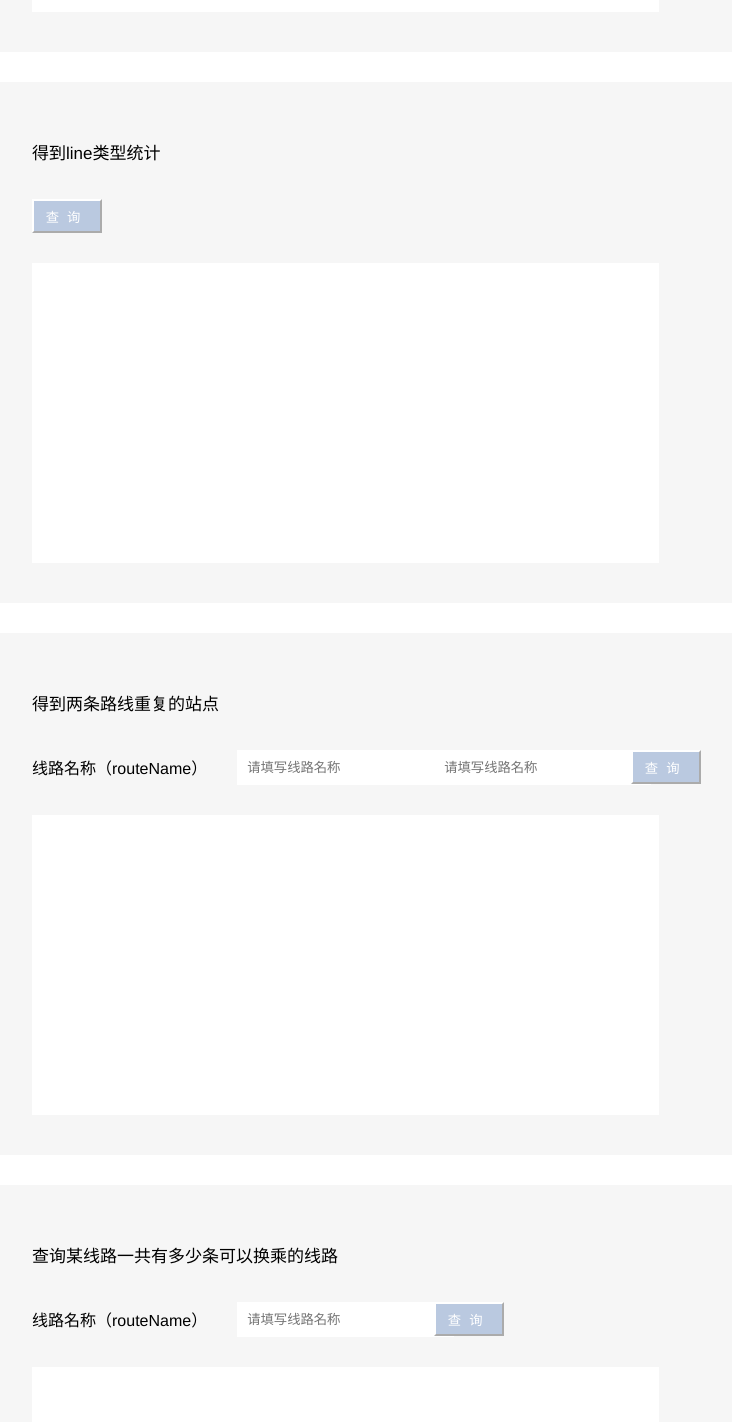
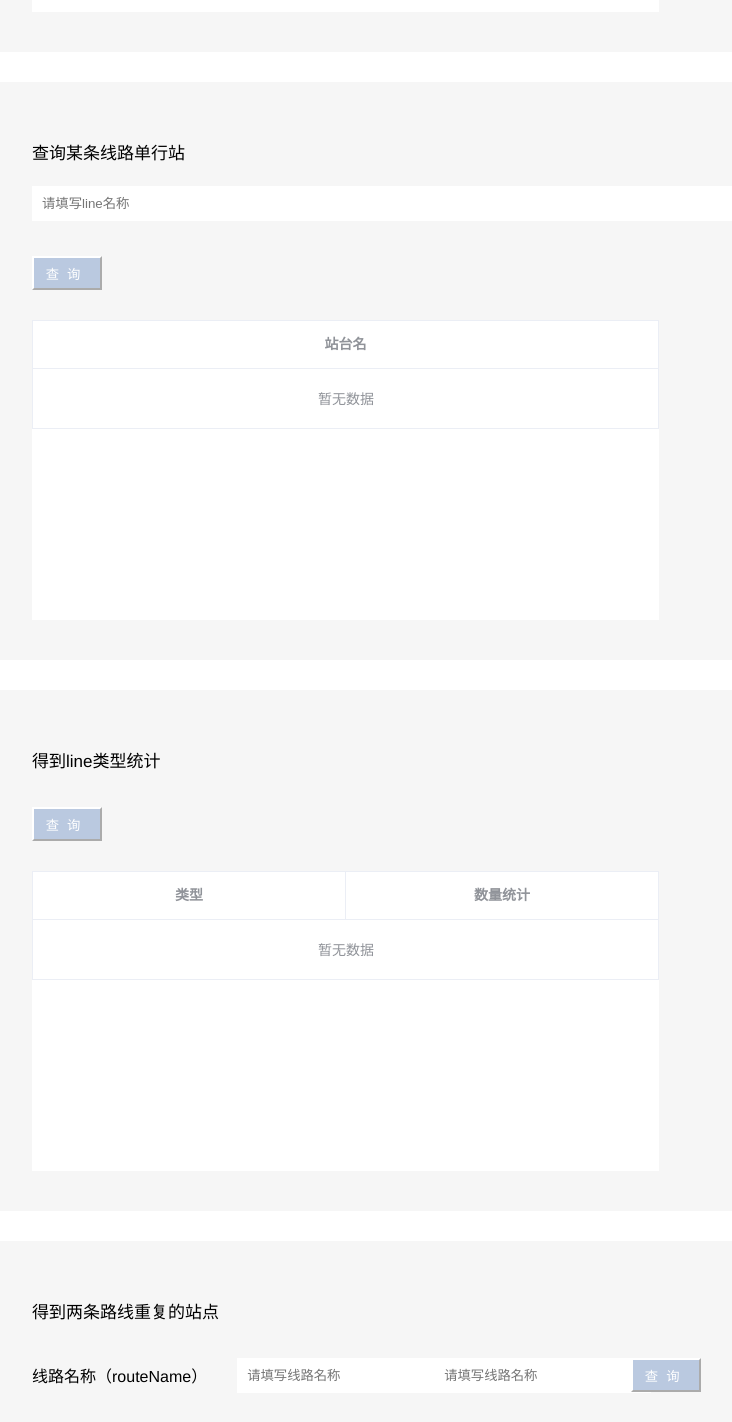
Before and after one commit to MoriningPerson/BusLine-Neo4j-FrontEnd, a Vue app: page /#/route_analyze in a window 1280 px wide. Shown: the part 1080-2502 px from the top of the page, without its empty margins (316-1048 px from the left). Built offline with nearby package versions, Linux system fonts and the light colour scheme.

Commit message:
修改4.2美化4.1-4.4

```diff
--- a/src/components/RouteAnalyze.vue
+++ b/src/components/RouteAnalyze.vue
@@ -8,11 +8,17 @@
     <div style="height:300px; width:100% ; background-color: white">
 
       <el-scrollbar style="height:100%; width: 100%">
-        <ul class="result-ul">
-          <li class="result-li" v-for="(item,index) in relatedStation15max" :key="index">
-            <RouteItem6 class="route-item" :stationInfo="item" :index="index"></RouteItem6>
-          </li>
-        </ul>
+<!--        <ul class="result-ul">-->
+<!--          <li class="result-li" v-for="(item,index) in relatedStation15max" :key="index">-->
+<!--            <RouteItem6 class="route-item" :stationInfo="item" :index="index"></RouteItem6>-->
+<!--          </li>-->
+<!--        </ul>-->
+        <el-table :data="relatedStation15max"  border style="width: 100%">
+          <el-table-column  prop="station.stationId"  label="站台id"  width="80"  align="center"></el-table-column>
+          <el-table-column  prop="station.name"  label="站台名"  width="100"  align="center"> </el-table-column>
+          <el-table-column  prop="num"  label="线路条数"  width="80"  align="center"> </el-table-column>
+          <el-table-column  prop="routeName"  :formatter="routeNameData"  label="线路名"  align="center"> </el-table-column>
+        </el-table>
       </el-scrollbar>
     </div>
   </div>
@@ -25,11 +31,34 @@
       <div style="height:300px; width:80% ; background-color: white">
 
         <el-scrollbar style="height:100%; width: 100%">
-          <ul class="result-ul">
-            <li class="result-li" v-for="(item,index) in stationNum" :key="index">
-              <RouteItem7 class="route-item" :NumInfo="item" :index="index"></RouteItem7>
-            </li>
-          </ul>
+<!--          <ul class="result-ul">-->
+<!--            <li class="result-li" v-for="(item,index) in stationNum" :key="index">-->
+<!--              <RouteItem7 class="route-item" :NumInfo="item" :index="index"></RouteItem7>-->
+<!--            </li>-->
+<!--          </ul>-->
+          <el-table :data="stationNum" border  style="width: 100%">
+            <el-table-column  prop="type"  label="类型"    align="center"></el-table-column>
+            <el-table-column  prop="num"  label="数量统计"    align="center"> </el-table-column>
+          </el-table>
+        </el-scrollbar>
+      </div>
+    </div>
+
+    <div class="solve" id="solve4-2-2">
+      <div class="solve-title">
+        <p class ="solve-title-p" >查询某条线路单行站</p></div>
+      <div class="set-routeName-default">
+        <input class="set-routeName-default-input" type="text" placeholder="请填写line名称" v-model="lineName">
+      </div>
+      <div class="set-routeName">
+        <button type = "button"  class = "search-button" v-on:click="getOneWayStation()"> 查询 </button>
+      </div>
+      <div style="height:300px; width:80% ; background-color: white">
+
+        <el-scrollbar style="height:100%; width: 100%">
+          <el-table :data="getOneWayStationResult"  border style="width: 100%">
+            <el-table-column  prop="name"  label="站台名"   align="center"> </el-table-column>
+          </el-table>
         </el-scrollbar>
       </div>
     </div>
@@ -43,11 +72,15 @@
       <div style="height:300px; width:80% ; background-color: white">
 
         <el-scrollbar style="height:100%; width: 100%">
-          <ul class="result-ul">
-            <li class="result-li" v-for="(item,index) in lineType" :key="index">
-              <RouteItem8 class="route-item" :NumInfo="item" :index="index"></RouteItem8>
-            </li>
-          </ul>
+<!--          <ul class="result-ul">-->
+<!--            <li class="result-li" v-for="(item,index) in lineType" :key="index">-->
+<!--              <RouteItem8 class="route-item" :NumInfo="item" :index="index"></RouteItem8>-->
+<!--            </li>-->
+<!--          </ul>-->
+          <el-table :data="lineType" border  style="width: 100%">
+            <el-table-column  prop="type"  label="类型"    align="center"></el-table-column>
+            <el-table-column  prop="num"  label="数量统计"    align="center"> </el-table-column>
+          </el-table>
         </el-scrollbar>
       </div>
     </div>
@@ -70,11 +103,16 @@
       <div style="height:300px; width:80% ; background-color: white">
 
         <el-scrollbar style="height:100%; width: 100%">
-          <ul class="result-ul">
-            <li class="result-li" v-for="(item,index) in stationInfo" :key="index">
-              <RouteItem9 class="route-item" :stationInfo="item" :index="index"></RouteItem9>
-            </li>
-          </ul>
+<!--          <ul class="result-ul">-->
+<!--            <li class="result-li" v-for="(item,index) in stationInfo" :key="index">-->
+<!--              <RouteItem9 class="route-item" :stationInfo="item" :index="index"></RouteItem9>-->
+<!--            </li>-->
+<!--          </ul>-->
+          <el-table :data="stationInfo" border  style="width: 100%">
+            <el-table-column  prop="stationId"  label="站台id"    align="center"></el-table-column>
+            <el-table-column  prop="name"  label="站台名称"    align="center"> </el-table-column>
+            <el-table-column  prop="english"  label="站台英文"    align="center"> </el-table-column>
+          </el-table>
         </el-scrollbar>
       </div>
     </div>
@@ -199,10 +237,10 @@
 </template>
 
 <script>
-import RouteItem6 from "@/components/RouteItem4-1";
-import RouteItem7 from "@/components/RouteItem4-2";
-import RouteItem8 from "@/components/RouteItem4-3";
-import RouteItem9 from "@/components/RouteItem4-4";
+//import RouteItem6 from "@/components/RouteItem4-1";
+//import RouteItem7 from "@/components/RouteItem4-2";
+//import RouteItem8 from "@/components/RouteItem4-3";
+//import RouteItem9 from "@/components/RouteItem4-4";
 import RouteItem1 from "@/components/RouteItem4-5";
 import RouteItem2 from "@/components/RouteItem4-6";
 import RouteItem3 from "@/components/RouteItem4-7";
@@ -216,10 +254,10 @@ export default {
     RouteItem3,
     RouteItem4,
     RouteItem5,
-    RouteItem6,
-    RouteItem7,
-    RouteItem8,
-    RouteItem9
+    //RouteItem6,
+    //RouteItem7,
+    //RouteItem8,
+    //RouteItem9
   },
   data() {
     return {
@@ -236,7 +274,9 @@ export default {
       routeName2: "",
       routeName3: "",
       routeName4: "",
-      nonrepeatingResult:null
+      nonrepeatingResult:null,
+      lineName:"",
+      getOneWayStationResult:null
     }
   },
 
@@ -360,7 +400,28 @@ export default {
 
       })
 
-    }
+    },
+    getOneWayStation(){
+      console.log(this.lineName)
+      this.$axios.get('http://localhost:8081/RouteEntry/getOneWayStation?lineName=' + this.lineName,{
+        headers: {   //设置上传请求头
+          'Content-Type': 'application/json',
+        },
+      }).then((res) => {
+        console.log(res);
+        console.log(res.data);
+        this.getOneWayStationResult = res.data.result;
+
+      })
+    },
+    routeNameData(row) {
+      let Arr = []; //新建一个数组
+      row.routeName.forEach((item) => {
+        //对当前的数组进行遍历处理
+        Arr.push(item + ', '); //给它们每一项加上分号和空格
+      });
+      return Arr; //将有分隔符的颜色数组返回
+    },
   }
 }
 </script>
--- a/src/components/RouteItem4-1.vue
+++ b/src/components/RouteItem4-1.vue
@@ -5,15 +5,19 @@
       </div>
 
       <div class="table-element">
-        <span>n:{{stationInfo.num}}</span>
+        <span>{{stationInfo.num}}</span>
       </div>
 
       <div class="table-element2">
         <span>{{stationInfo.station.name}}</span>
       </div>
 
+      <div class="table-element2">
+        <span>{{stationInfo.station.stationId}}</span>
+      </div>
+
       <div class="table-element3">
-        <span>route:{{stationInfo.routeName}}</span>
+        <span>{{stationInfo.routeName}}</span>
       </div>
 
     </div>
@@ -49,7 +53,7 @@ name: "RouteItem6",
 }
 .table-element2{
   padding:10px;
-  width: 70px;
+  width: 80px;
   height: 55px;
   border:solid;
 }
```
